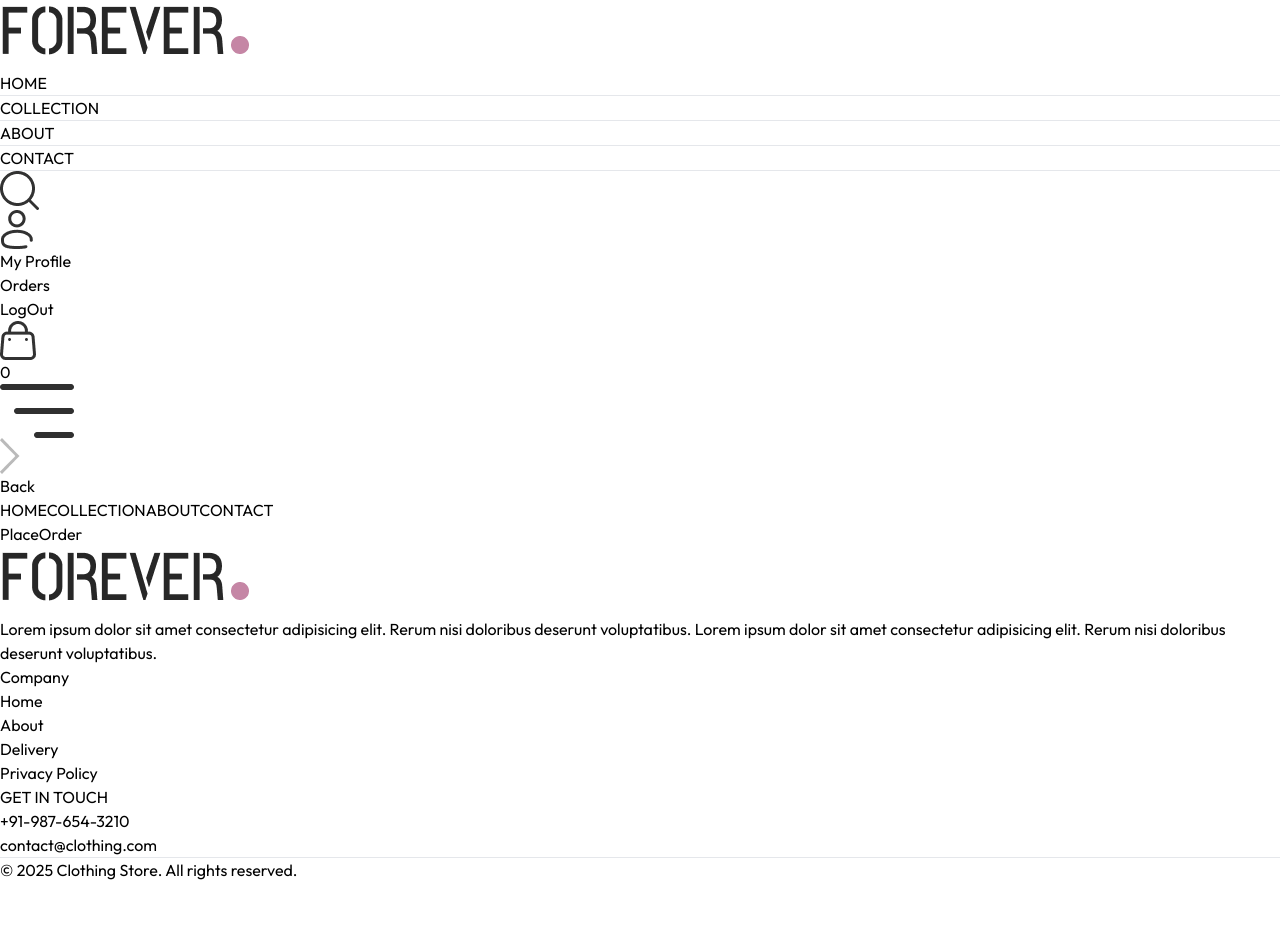
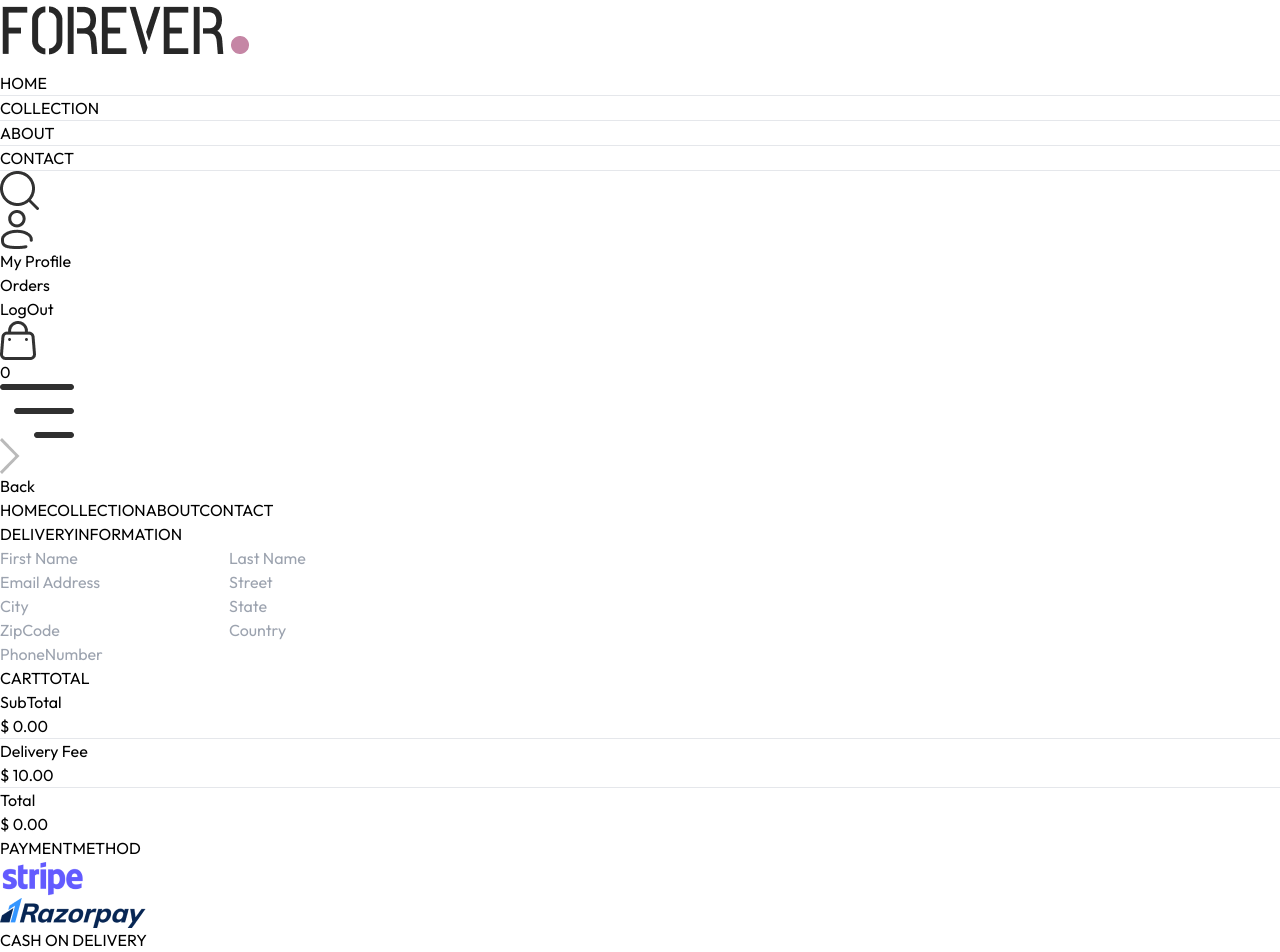
Before and after one commit to MoAnsarMansoorie/ecommerce-mern, a React (Vite) app in the folder frontend/: page /place-order in a window 1280 px wide. Shown: the top 952 px of the page. Before the commit the page ends 882 px from the top, so only its background shows below. Built offline with nearby package versions, Linux system fonts and the light colour scheme.

Commit message:
created place order page

```diff
--- a/frontend/src/pages/Orders.jsx
+++ b/frontend/src/pages/Orders.jsx
@@ -3,7 +3,7 @@
 const Orders = () => {
   return (
     <div>
-
+      Orders
     </div>
   )
 }
--- a/frontend/src/pages/PlaceOrder.jsx
+++ b/frontend/src/pages/PlaceOrder.jsx
@@ -1,8 +1,76 @@
-import React from 'react'
+import React, { useContext, useState } from 'react'
+import Title from '../components/Title'
+import CartTotal from '../components/CartTotal'
+import { assets } from '../assets/assets'
+import { ShopContext } from '../context/ShopContext'
 
 const PlaceOrder = () => {
+  const [method, setMethod] = useState("cod")
+  const {navigate} = useContext(ShopContext)
+
   return (
-    <div>PlaceOrder</div>
+    <div className='flex flex-col sm:flex-row justify-between gap-20 pt-4 sm:pt-14 min-h-[80vh] border-t'>
+
+      {/* --------------LEFT SIDE---------------- */}
+      <div className='flex flex-col gap-4 w-full sm:max-w-[480px]'>
+
+        <div className='text-xl sm:text-2xl my-3'>
+          <Title text1={"DELIVERY"} text2={"INFORMATION"} />
+        </div>
+
+        <div className='flex gap-3'>
+          <input className='border border-gray-300 rounded py-1.5 px-3.5 w-full' type='text' placeholder='First Name' />
+          <input className='border border-gray-300 rounded py-1.5 px-3.5 w-full' type='text' placeholder='Last Name' />
+        </div>
+        <input className='border border-gray-300 rounded py-1.5 px-3.5 w-full' type='email' placeholder='Email Address' />
+        <input className='border border-gray-300 rounded py-1.5 px-3.5 w-full' type='text' placeholder='Street' />
+        <div className='flex gap-3'>
+          <input className='border border-gray-300 rounded py-1.5 px-3.5 w-full' type='text' placeholder='City' />
+          <input className='border border-gray-300 rounded py-1.5 px-3.5 w-full' type='text' placeholder='State' />
+        </div>
+        <div className='flex gap-3'>
+          <input className='border border-gray-300 rounded py-1.5 px-3.5 w-full' type='number' placeholder='ZipCode' />
+          <input className='border border-gray-300 rounded py-1.5 px-3.5 w-full' type='text' placeholder='Country' />
+        </div>
+        <input className='border border-gray-300 rounded py-1.5 px-3.5 w-full' type='number' placeholder='PhoneNumber' />
+
+      </div>
+
+      {/* ------------------Right Side---------------- */}
+      <div className='mt-8'>
+
+        <div className='mt-8 min-w-80'>
+          <CartTotal />
+        </div>
+
+        <div className='mt-12'>
+          <Title text1={"PAYMENT"} text2={"METHOD"} />
+          {/* PAYMENT METHOD SELECTION */}
+          <div className='flex gap-3 flex-col lg:flex-row'>
+            <div onClick={() => setMethod("stripe")} className='flex items-center gap-3 border p-2 px-3 cursor-pointer'>
+              <p className={`min-w-3.5 h-3.5 border rounded-full ${method === "stripe" ? "bg-green-400" : ""}`}></p>
+              <img className='h-5 mx-4' src={assets.stripe_logo} />
+            </div>
+
+            <div onClick={() => setMethod("razorpay")} className='flex items-center gap-3 border p-2 px-3 cursor-pointer'>
+              <p className={`min-w-3.5 h-3.5 border rounded-full ${method === "razorpay" ? "bg-green-400" : ""}`}></p>
+              <img className='h-5 mx-4' src={assets.razorpay_logo} />
+            </div>
+
+            <div onClick={() => setMethod("cod")} className='flex items-center gap-3 border p-2 px-3 cursor-pointer'>
+              <p className={`min-w-3.5 h-3.5 border rounded-full ${method === "cod" ? "bg-green-400" : ""}`}></p>
+              <p className='text-gray-500 text-sm font-medium mx-4'>CASH ON DELIVERY</p>
+            </div>
+          </div>
+
+          <div className='w-full mt-8 text-end'>
+            <button onClick={() => navigate("/orders")} className='bg-black text-white px-16 py-3 text-sm'>Place Order</button>
+          </div>
+
+        </div>
+
+      </div>
+    </div>
   )
 }
 
```
